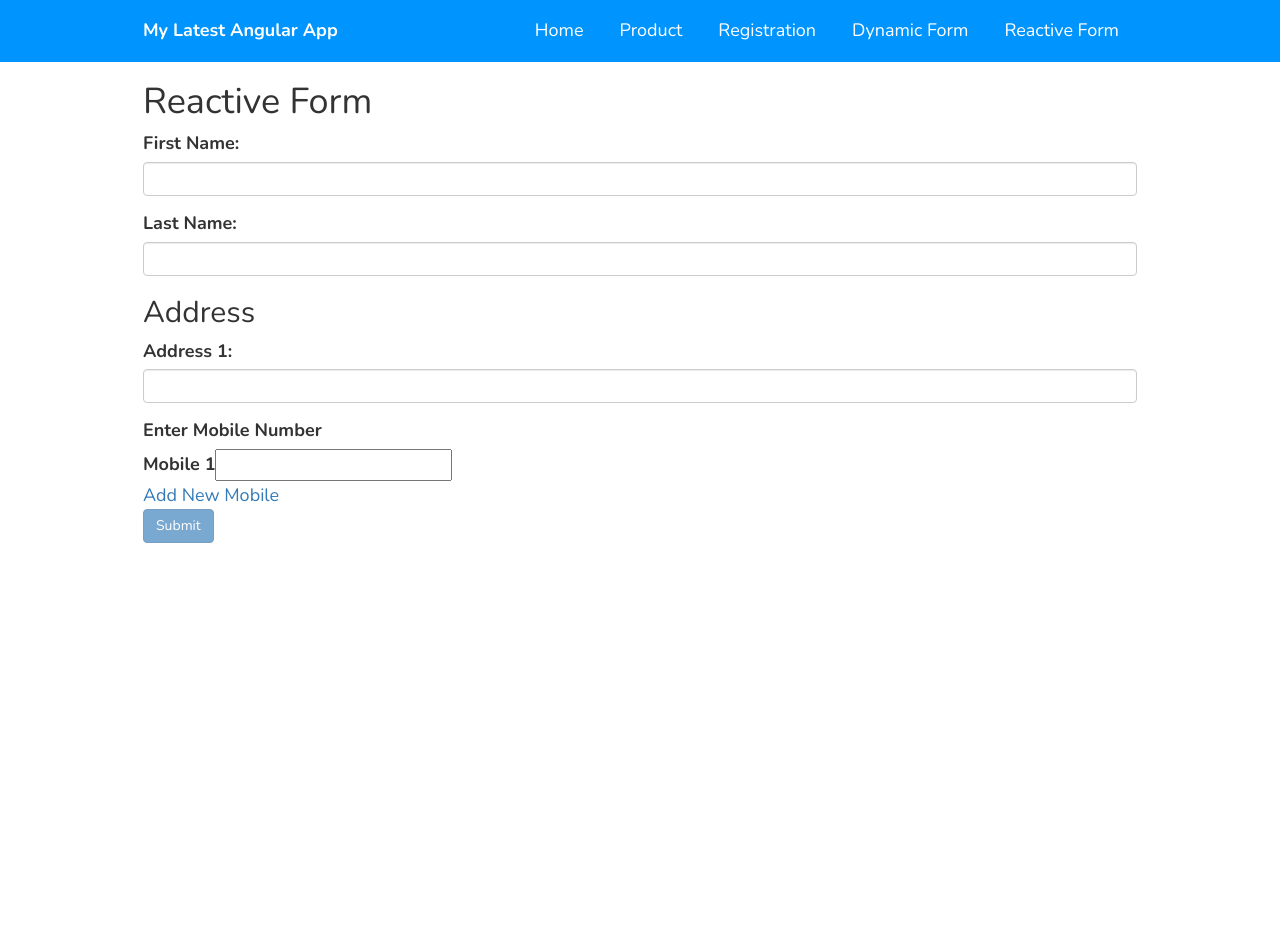
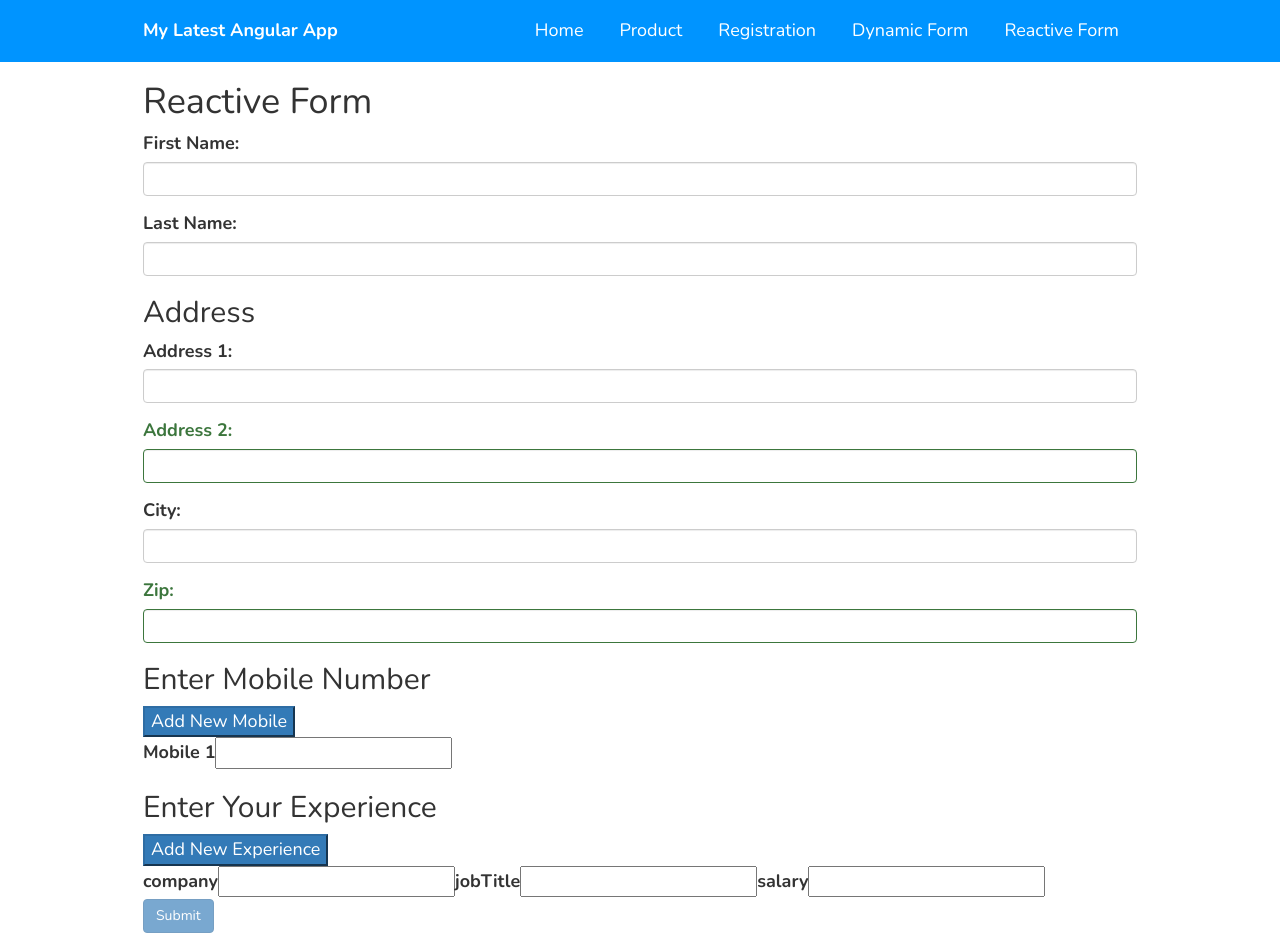
Before and after one commit to saiful-repository/angular-10-application, an Angular app: page /reactive-form in a window 1280 px wide. Before the commit the page ends 800 px from the top, so only its background shows below. Built offline with nearby package versions, Linux system fonts and the light colour scheme.

Commit message:
Update Reactive Form Functionality

```diff
--- a/src/app/reactive-form/reactive-form.component.html
+++ b/src/app/reactive-form/reactive-form.component.html
@@ -18,15 +18,40 @@
       <input type="text" class="form-control" formControlName="address1">
       <div *ngIf="myformGroup.get(['address','address1']).hasError('required') && myformGroup.get(['address','address1']).touched"> Address 1 is required</div>
     </div>
+    <div class="form-group" [class.has-error]="myformGroup.get(['address','address2']).invalid && myformGroup.get(['address','address2']).touched" [class.has-success]="myformGroup.get(['address','address2']).valid">
+      <label for="name" class="control-label">Address 2:</label>
+      <input type="text" class="form-control" formControlName="address2">
+      <div *ngIf="myformGroup.get(['address','address2']).hasError('required') && myformGroup.get(['address','address2']).touched"> Address 2 is required</div>
+    </div>
+    <div class="form-group" [class.has-error]="myformGroup.get(['address','city']).invalid && myformGroup.get(['address','city']).touched" [class.has-success]="myformGroup.get(['address','city']).valid">
+      <label for="name" class="control-label">City:</label>
+      <input type="text" class="form-control" formControlName="city">
+      <div *ngIf="myformGroup.get(['address','city']).hasError('required') && myformGroup.get(['address','city']).touched"> City is required</div>
+    </div>
+    <div class="form-group" [class.has-error]="myformGroup.get(['address','zip']).invalid && myformGroup.get(['address','zip']).touched" [class.has-success]="myformGroup.get(['address','zip']).valid">
+      <label for="name" class="control-label">Zip:</label>
+      <input type="text" class="form-control" formControlName="zip">
+      <div *ngIf="myformGroup.get(['address','zip']).hasError('required') && myformGroup.get(['address','zip']).touched"> Zip is required</div>
+    </div>
   </div>
+  <h2>Enter Mobile Number</h2> <input type="button" class="btn-primary" value="Add New Mobile" (click)="addmobiles()" />
   <div formArrayName="mobiles">
-    <label>Enter Mobile Number</label>
     <div *ngFor="let mobile of mobiles.controls; let i=index">
       <label>Mobile {{i+1}}</label>
-      <input type="text" formControlName="{{i}}" />
+      <input type="text" [formControlName]="i" />
     </div>
-    <a (click)="addmobiles()">Add New Mobile</a>
   </div>
+  <h2>Enter Your Experience</h2> <input type="button" class="btn-primary" value="Add New Experience" (click)="addexperience()" />
+  <div formArrayName="experience" *ngFor="let experi of experience.controls; let i = index">
+    <div [formGroupName]="i">
+      <label>company</label>
+      <input type="text" formControlName="company" [id]="'company'+i" />
+      <label>jobTitle</label>
+      <input type="text" formControlName="jobTitle" [id]="'jobTitle'+i" />
+      <label>salary</label>
+      <input type="text" formControlName="salary" [id]="'salary'+i" />
+    </div>
+  </div>
+  <p> <button type="submit" class="btn btn-primary" [disabled]="myformGroup.invalid">Submit</button></p>
 
-  <button type="submit" class="btn btn-primary" [disabled]="myformGroup.invalid">Submit</button>
 </form>
--- a/src/app/reactive-form/reactive-form.component.ts
+++ b/src/app/reactive-form/reactive-form.component.ts
@@ -1,5 +1,5 @@
 import { Component, OnInit } from '@angular/core';
-import { FormGroup, FormArray, Validators, FormControl } from '@angular/forms'
+import { FormGroup, FormArray, Validators, FormBuilder, FormControl } from '@angular/forms'
 
 @Component({
   selector: 'app-reactive-form',
@@ -9,20 +9,24 @@ import { FormGroup, FormArray, Validators, FormControl } from '@angular/forms'
 export class ReactiveFormComponent implements OnInit {
 
   myformGroup: FormGroup;
-  counter:number
+  counter: number
+  expCounter:number
 
-  constructor() {
-    this.myformGroup = new FormGroup({
-      firstName: new FormControl('', Validators.required),
-      lastName: new FormControl('', Validators.required),
-      address: new FormGroup({
-        address1: new FormControl('', Validators.required),
-        address2:new FormControl(''),
-        city: new FormControl(''),
-        zip: new FormControl('')
+  constructor(private fb:FormBuilder) {
+    this.myformGroup = this.fb.group({
+      firstName: ['', Validators.required],
+      lastName: ['', Validators.required],
+      address: this.fb.group({
+        address1: ['', Validators.required],
+        address2:[''],
+        city: ['', Validators.required],
+        zip: ['']
       }),
-      mobiles: new FormArray([
-        new FormControl('')
+      mobiles: this.fb.array([
+        this.mobileArrayContent()
+      ]),
+      experience: this.fb.array([
+        this.experienceArrayContent()
       ])
     });
   }
@@ -31,23 +35,58 @@ export class ReactiveFormComponent implements OnInit {
 
   }
 
+  mobileArrayContent(): FormControl {
+    return this.fb.control('')
+  }
+
+  experienceArrayContent(): FormGroup {
+    return this.fb.group({
+      company: [''],
+      jobTitle: [''],
+      salary: ['']
+    })
+  }
+
   get mobiles() {
     return this.myformGroup.get("mobiles") as FormArray
   }
+
+  get experience() {
+    return this.myformGroup.get("experience") as FormArray
+  }
   addmobiles() {
     this.mobiles.push(
-      new FormControl('')
+      this.mobileArrayContent()
     )
   }
-  submitForm(newFormGroup:FormGroup) {
+
+  addexperience() {
+    this.experience.push(
+      this.experienceArrayContent()
+    )
+  }
+
+  submitForm(newFormGroup: FormGroup) {
+    console.log("FormJSON:" + JSON.stringify(newFormGroup.value));
     console.log("FirstName:" + newFormGroup.get("firstName").value);
     console.log("LastName:" + newFormGroup.get("lastName").value);
     console.log("address1:" + newFormGroup.get(['address', 'address1']).value);
+    console.log("address2:" + newFormGroup.get(['address', 'address2']).value);
+    console.log("city:" + newFormGroup.get(['address', 'city']).value);
+    console.log("zip:" + newFormGroup.get(['address', 'zip']).value);
     this.counter = 0
+    this.expCounter = 0
+
     for (let mob of this.mobiles.controls) {
       console.log(this.myformGroup.get(['mobiles', this.counter]).value)
       this.counter=this.counter+1
     }
 
+    for (let exp of this.experience.controls) {
+      console.log(this.myformGroup.get(['experience', this.expCounter]).get("company").value)
+      console.log(this.myformGroup.get(['experience', this.expCounter]).get("jobTitle").value)
+      console.log(this.myformGroup.get(['experience', this.expCounter]).get("salary").value)
+      this.expCounter = this.expCounter + 1
+    }
   }
 }
```
